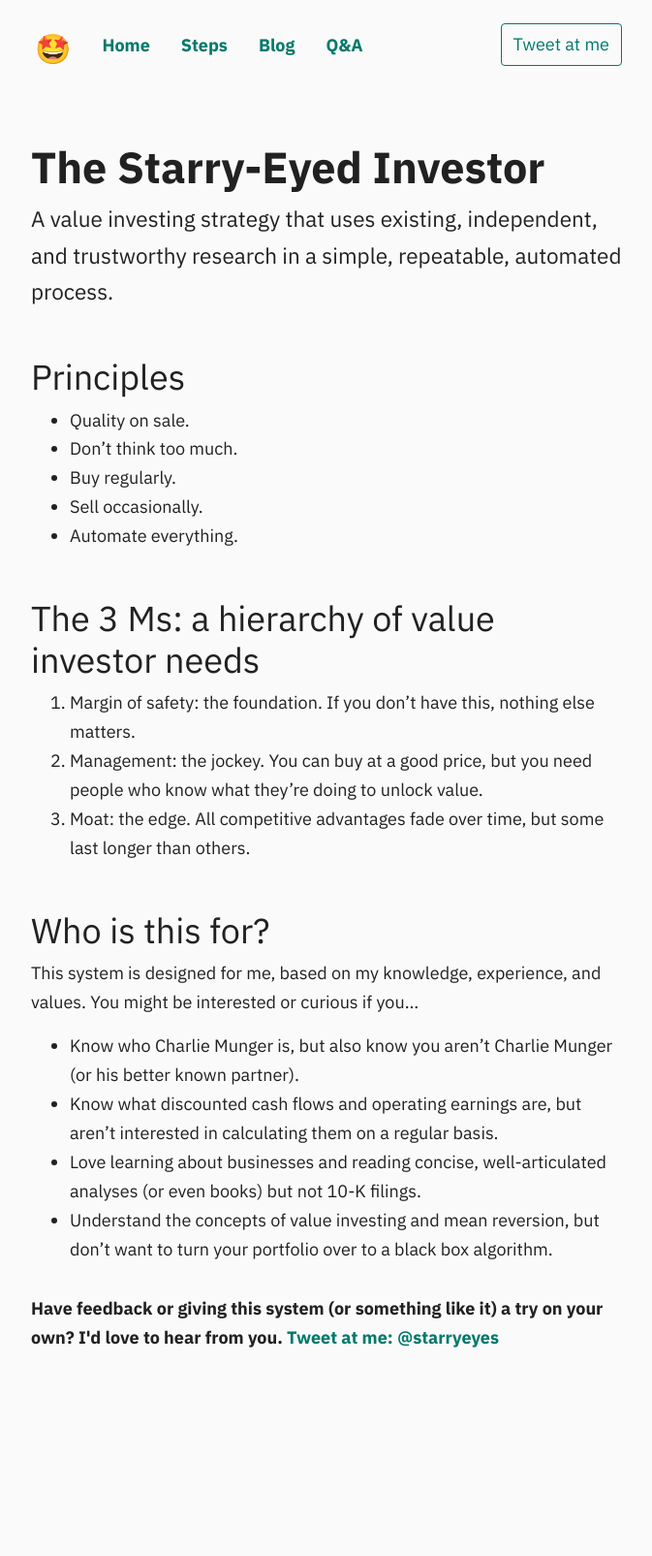
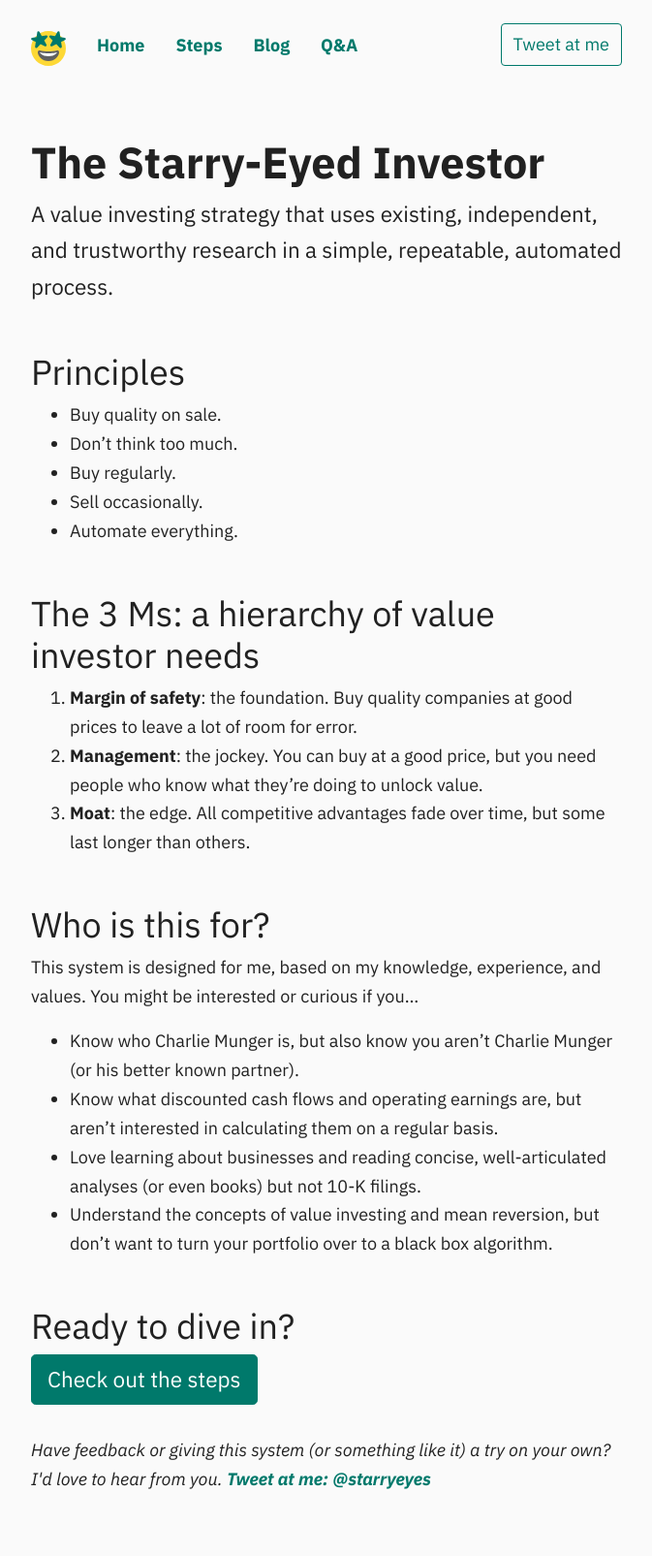
Before and after one commit to starryeyedinvestor/starryeyedinvestor.github.io, a Jekyll site: the page built from index.md, in a window 1280 px wide. Shown: the whole page at 97% size, without its empty margins (303-976 px from the left). Built offline with Jekyll 4.4.1, drawn with Linux system fonts in a browser that asks for light colours; emoji names are drawn with the system emoji font; before the commit the page ends 1459 px from its top, so only the background shows below that.

Commit message:
content and design tweaks

```diff
--- a/_layouts/blog.html
+++ b/_layouts/blog.html
@@ -5,7 +5,7 @@ layout: index
 <ul class="list-unstyled">
     {% for post in site.posts %}
     <li>
-        <a href="{{ post.url }}">{{ post.title }}</a>
+        <a href="{{ site.baseurl  }}{{ post.url }}">{{ post.title }}</a>
     </li>
     {% endfor %}
 </ul>
--- a/_layouts/index.html
+++ b/_layouts/index.html
@@ -13,13 +13,13 @@
     <title>{{site.title}}</title>
   </head>
   <body>
-    <div class="container col-md-6 pt-4">
+    <nav class="container col-md-6 pt-4">
       <ul class="nav justify-content-start font-weight-bold flex-column flex-sm-row">
         <li class="nav-item">
-          <span class="nav-link pl-0"><i class="twa twa-2x twa-star-struck"></i></span>
+          <a class="nav-link pl-0" href="{{site.baseurl}}/"><img src="{{site.baseurl}}/assets/img/star-eyes.svg" alt="star-eyes emoji"></a>
         </li>
         <li class="nav-item">
-          <a class="nav-link active" href="{{site.baseurl}}/index.html">Home</a>
+          <a class="nav-link active" href="{{site.baseurl}}/">Home</a>
         </li>
         <li class="nav-item">
           <a class="nav-link" href="{{site.baseurl}}/steps.html">Steps</a>
@@ -34,16 +34,16 @@
           <a class="btn btn-outline-primary" href="twitter.com">Tweet at me</a>
         </li>
       </ul>
-    </div>
-    <div class="container col-md-6 py-8">
+    </nav>
+    <main class="container col-md-6 py-8">
       <h1 class="font-weight-bold">{{page.title}}</h1>
       {{content}}
       <footer class="mt-5">
-          <strong>
+          <em>
               Have feedback or giving this system (or something like it) a try on your own? I'd love to hear from you. <a href="http://twitter.com">Tweet at me: @starryeyes</a>
-          </strong>
+          </em>
       </footer>
-    </div>
+    </main>
 
 
 
--- a/assets/css/main.scss
+++ b/assets/css/main.scss
@@ -42,3 +42,11 @@ h2 {
 h3 {
     margin-top: ($spacer * 1.5);
 }
+
+table {
+    width: 100%;
+}
+
+main a {
+    font-weight: bold;
+}
--- a/index.md
+++ b/index.md
@@ -7,16 +7,16 @@ A value investing strategy that uses existing, independent, and trustworthy rese
 {: .lead}
 
 ## Principles
-- Quality on sale.
+- Buy quality on sale.
 - Don't think too much.
 - Buy regularly.
 - Sell occasionally.
 - Automate everything.
 
 ## The 3 Ms: a hierarchy of value investor needs
-1. Margin of safety: the foundation. If you don't have this, nothing else matters.
-2. Management: the jockey. You can buy at a good price, but you need people who know what they're doing to unlock value.
-3. Moat: the edge. All competitive advantages fade over time, but some last longer than others.
+1. **Margin of safety**: the foundation. Buy quality companies at good prices to leave a lot of room for error.
+2. **Management**: the jockey. You can buy at a good price, but you need people who know what they're doing to unlock value.
+3. **Moat**: the edge. All competitive advantages fade over time, but some last longer than others.
 
 ## Who is this for?
 This system is designed for me, based on my knowledge, experience, and values. You might be interested or curious if you…
@@ -24,3 +24,7 @@ This system is designed for me, based on my knowledge, experience, and values. Y
 - Know what discounted cash flows and operating earnings are, but aren't interested in calculating them on a regular basis.
 - Love learning about businesses and reading concise, well-articulated analyses (or even books) but not 10-K filings.
 - Understand the concepts of value investing and mean reversion, but don't want to turn your portfolio over to a black box algorithm.
+
+## Ready to dive in?
+
+[Check out the steps]({{site.baseurl}}/steps.html){: .btn .btn-primary .btn-lg}
```
Also changed, not shown: _posts/2020-10-01-2020-Q4-baking-the-pie.md (added, +45 -0 lines), _posts/2020-10-01-first-post.md (deleted, +0 -41 lines), steps.md (+1 -1 lines), _config.yml (line endings or trailing spaces), assets/img/star-eyes.svg (added), 1 other file.
